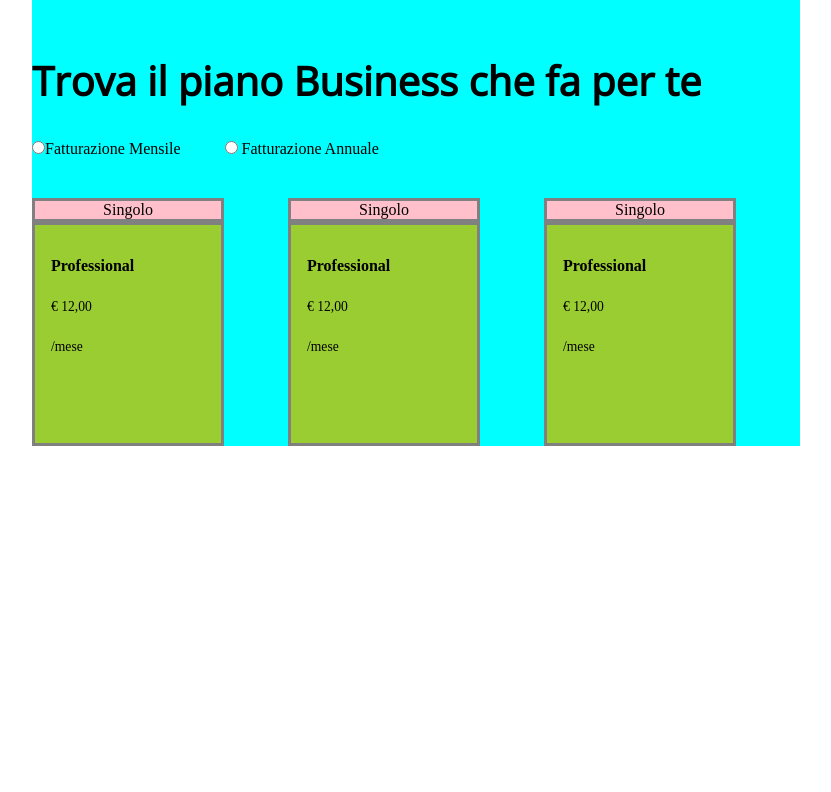
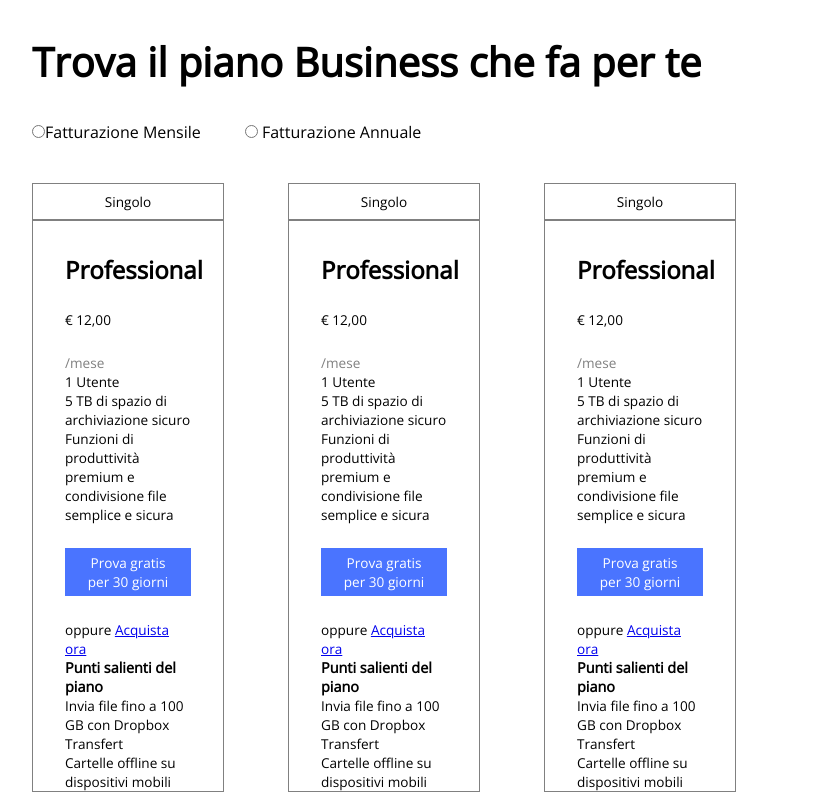
Before and after one commit to SimonaCartolina/htmlcss-dropbox, a plain HTML site: page index.html in a window 1280 px wide. Shown: the part 803-1595 px from the top of the page, without its empty margins (224-1055 px from the left). Before the commit the page ends 1249 px from the top, so only its background shows below. Drawn offline with nearby package versions, Linux system fonts and the light colour scheme.

Commit message:
I made the second section, I have to fix padding between the content and add the favicons

```diff
--- a/index.css
+++ b/index.css
@@ -3,10 +3,12 @@
     padding:0;
     box-sizing:border-box;
 }
+body{
+    font-family:'Open Sans', sans-serif;
+}
 header{
     height: 10vh;
     padding: 1.8em 1em 3em 1em;
-    font-family:'Open Sans', sans-serif;
     font-size: 0.85rem;
 }
 .flex{
@@ -14,6 +16,9 @@ header{
     justify-content: space-between;
 }
 li{
+    list-style: none;
+}
+li header{
     list-style: none;
     margin-right:1rem;
     color:grey;
@@ -50,7 +55,6 @@ p{
 }
 .sezione-uno{
     background-color: #B9D7EF;
-    font-family:'Open Sans', sans-serif;
 }
 
 .contenitore-due{
@@ -98,15 +102,12 @@ p{
 
 #sezionedue{
     height:100vh;
-    background-color: blueviolet;
 }
 .sezionedue{
     padding-top: 7rem;
     margin:0 auto;
     width: 60%;
     height:100%;
-    background-color: aqua;
-
 }
 h2{
     margin-bottom:2rem;
@@ -126,19 +127,20 @@ input{
     margin-right:0.25rem;
 }
 .titolocolonna{
-
     margin-top:2.5rem;
-    height: 100%;
-    width:100%;
-    border:3px solid grey;
-    background-color: pink;
+    width: 100%;
+    border:1px solid grey;
     text-align:center;
+    padding:0.50rem;
 }
 .contenutocolonna{
     margin-top:0;
-    padding: 2rem 1rem 4rem;
-    border:3px solid grey;
-    background-color: yellowgreen;
+    padding-top: 2rem;
+    padding-left: 2rem;
+    padding-right: 2rem;
+    border:1px solid grey;
+    display:flex;
+    flex-direction:column;
 }
 .flexcolumn{
     display: flex;
@@ -146,8 +148,18 @@ input{
     width:25%;
     margin-right:calc(25% / 3);
     justify-content: center;
-
+    font-size:0.85rem;
+}
+h5{
+    font-size:0.90rem;
 }
 .containercolumn{
     display:flex;
 }
+.grey{
+    color:grey;
+}
+h4{
+    font-size: 1.5rem;
+    font-weight: bold;
+}
--- a/index.html
+++ b/index.html
@@ -82,11 +82,42 @@
                     <div class="titolocolonna">
                         Singolo
                     </div>
+                    <div class="contenutocolonna">
+                        <div class="primocontenuto">
+                            <h4>Professional</h4>
+                        <p>
+                                    &euro; 12,00
+                        </p>
+                        <span class="grey">
+                            /mese
+                        </span>
 
-                    <div class="contenutocolonna">
-                        <h4>Professional</h4>
-                        <p>&euro; 12,00</p>
-                        <p class="grey">/mese</p>
+                        </div>
+                        <div class="secondocontenuto">
+                            <ul>
+                                <li>
+                                    1 Utente
+                                </li>
+                                <li>
+                                    5 TB di spazio di archiviazione sicuro
+                                </li>
+                                <li>
+                                    Funzioni di produttività premium e condivisione file semplice e sicura
+                                </li>
+                            </ul>
+
+                            <p class="inizia">Prova gratis per 30 giorni </p>
+                            <span>oppure <a href="#">Acquista ora</a></span>
+
+                            <h5>Punti salienti del piano</h5>
+                            <ul>
+                                Invia file fino a 100 GB con Dropbox Transfert
+                            </ul>
+                            <ul>
+                                Cartelle offline su dispositivi mobili
+                            </ul>
+
+                        </div>
                     </div>
                 </div>
 
@@ -95,9 +126,38 @@
                         Singolo
                     </div>
                     <div class="contenutocolonna">
-                        <h4>Professional</h4>
-                        <p>&euro; 12,00</p>
-                        <p class="grey">/mese</p>
+                        <div class="primocontenuto">
+                            <h4>Professional</h4>
+                            <p>&euro; 12,00</p>
+                            <span class="grey">/mese</span>
+                        </div>
+
+                        <div class="secondocontenuto">
+                            <ul>
+                                <li>
+                                    1 Utente
+                                </li>
+                                <li>
+                                    5 TB di spazio di archiviazione sicuro
+                                </li>
+                                <li>
+                                    Funzioni di produttività premium e condivisione file semplice e sicura
+                                </li>
+                            </ul>
+
+                            <p class="inizia">Prova gratis per 30 giorni </p>
+                            <span>oppure <a href="#">Acquista ora</a></span>
+
+                            <h5>Punti salienti del piano</h5>
+                            <ul>
+                                Invia file fino a 100 GB con Dropbox Transfert
+                            </ul>
+                            <ul>
+                                Cartelle offline su dispositivi mobili
+                            </ul>
+
+                        </div>
+
                     </div>
                 </div>
 
@@ -106,9 +166,39 @@
                         Singolo
                     </div>
                     <div class="contenutocolonna">
-                        <h4>Professional</h4>
-                        <p>&euro; 12,00</p>
-                        <p class="grey">/mese</p>
+                        <div class="primocontenuto">
+                            <h4>Professional</h4>
+                            <p>&euro; 12,00</p>
+                            <span class="grey">/mese</span>
+                        </div>
+
+                        <div class="secondocontenuto">
+                            <ul>
+                                <li>
+                                    1 Utente
+                                </li>
+                                <li>
+                                    5 TB di spazio di archiviazione sicuro
+                                </li>
+                                <li>
+                                    Funzioni di produttività premium e condivisione file semplice e sicura
+                                </li>
+                            </ul>
+
+                            <p class="inizia">Prova gratis per 30 giorni </p>
+                            <span>oppure <a href="#">Acquista ora</a></span>
+
+                            <h5>Punti salienti del piano</h5>
+                            <ul>
+                                Invia file fino a 100 GB con Dropbox Transfert
+                            </ul>
+                            <ul>
+                                Cartelle offline su dispositivi mobili
+                            </ul>
+
+                        </div>
+
+
 
                     </div>
                 </div>
```
